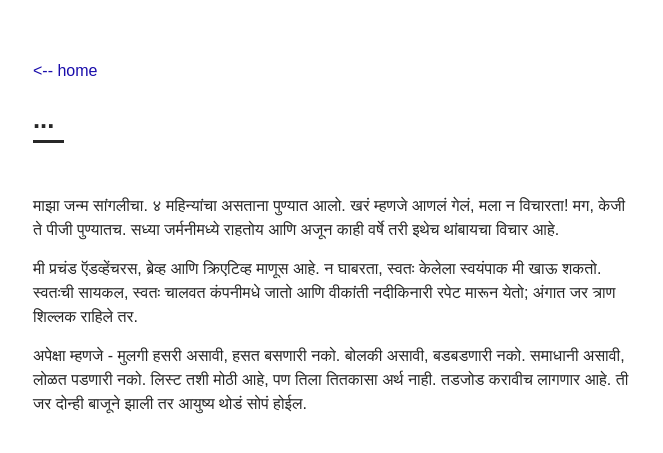
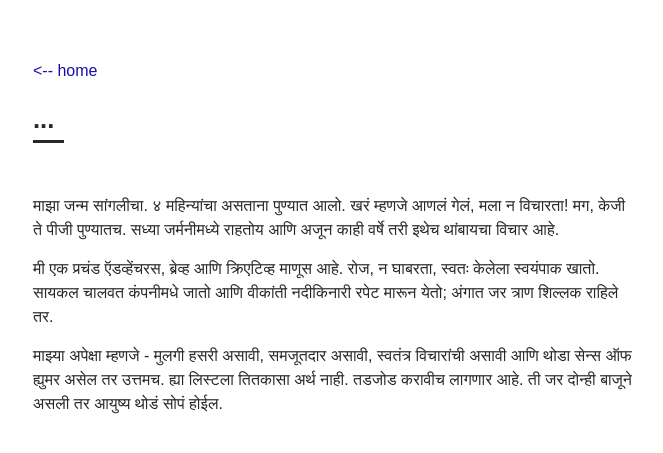
Before and after one commit to atulmahind/atulmahind.github.io, a Jekyll site: the page built from anuroop/index.md, in a window 1280 px wide. Shown: the top 453 px of the page, without its empty margins (307-970 px from the left). Built offline with Jekyll 4.4.1, drawn with Linux system fonts in a browser that asks for light colours; some web fonts are replaced.

Commit message:
Integrate review changes

```diff
--- a/anuroop/index.md
+++ b/anuroop/index.md
@@ -9,6 +9,6 @@ comments: []
 ---
 माझा जन्म सांगलीचा. ४ महिन्यांचा असताना पुण्यात आलो. खरं म्हणजे आणलं गेलं, मला न विचारता! मग, केजी ते पीजी पुण्यातच. सध्या जर्मनीमध्ये राहतोय आणि अजून काही वर्षे तरी इथेच थांबायचा विचार आहे.
 
-मी प्रचंड ऍडव्हेंचरस, ब्रेव्ह आणि क्रिएटिव्ह माणूस आहे. न घाबरता, स्वतः केलेला स्वयंपाक मी खाऊ शकतो. स्वतःची सायकल, स्वतः चालवत कंपनीमधे जातो आणि वीकांती नदीकिनारी रपेट मारून येतो; अंगात जर त्राण शिल्लक राहिले तर.
+मी एक प्रचंड ऍडव्हेंचरस, ब्रेव्ह आणि क्रिएटिव्ह माणूस आहे. रोज, न घाबरता, स्वतः केलेला स्वयंपाक खातो. सायकल चालवत कंपनीमधे जातो आणि वीकांती नदीकिनारी रपेट मारून येतो; अंगात जर त्राण शिल्लक राहिले तर.
 
-अपेक्षा म्हणजे - मुलगी हसरी असावी, हसत बसणारी नको. बोलकी असावी, बडबडणारी नको. समाधानी असावी, लोळत पडणारी नको. लिस्ट तशी मोठी आहे, पण तिला तितकासा अर्थ नाही. तडजोड करावीच लागणार आहे. ती जर दोन्ही बाजूने झाली तर आयुष्य थोडं सोपं होईल.
+माझ्या अपेक्षा म्हणजे - मुलगी हसरी असावी, समजूतदार असावी, स्वतंत्र विचारांची असावी आणि थोडा सेन्स ऑफ ह्युमर असेल तर उत्तमच. ह्या लिस्टला तितकासा अर्थ नाही. तडजोड करावीच लागणार आहे. ती जर दोन्ही बाजूने असली तर आयुष्य थोडं सोपं होईल.
```
